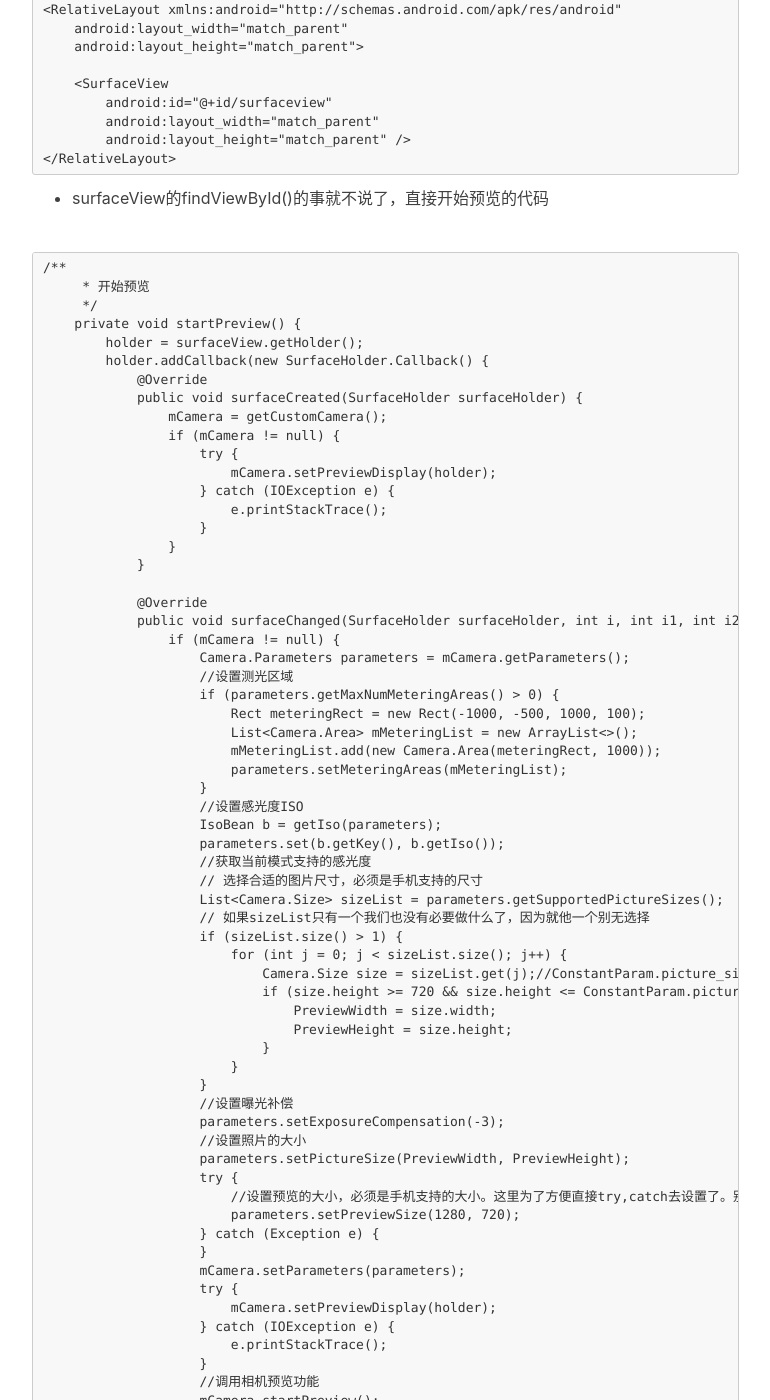
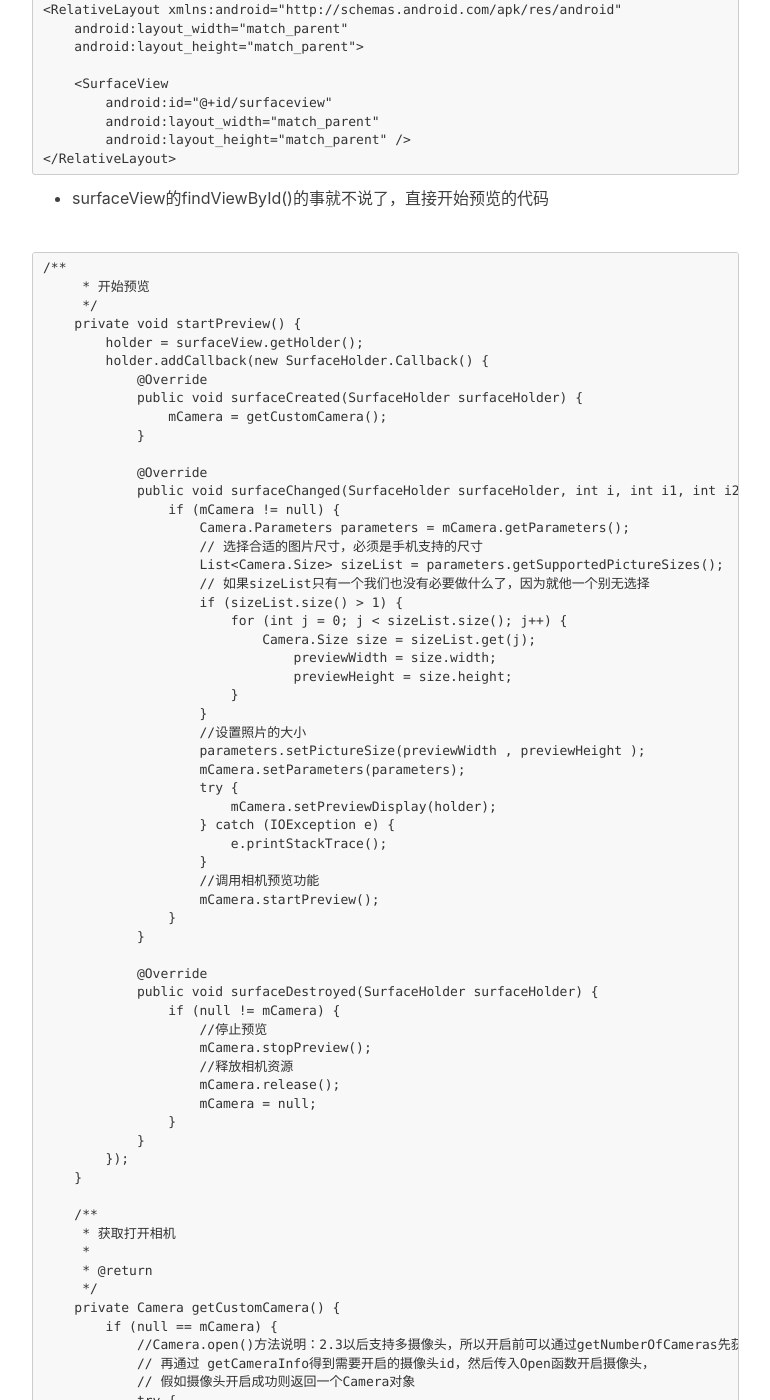
Before and after one commit to mtjsoft/mtjsoft.github.io, a Jekyll site: the page built from _posts/2017-11-04-Android自定义Camera，用SurfaceView预览.md, in a window 1280 px wide and 1400 px high, scrolled down 676 px. Shown: the whole window, without its empty margins (233-1003 px from the left). Built offline with Jekyll 4.4.1, drawn with Linux system fonts in a browser that asks for light colours; nearby versions of some CDN libraries; comment, search, counter and statistics services are not loaded; some of the changed text lies outside the part shown.

Commit message:
Update 2017-11-04-Android自定义Camera，用SurfaceView预览.md

````diff
--- a/_posts/2017-11-04-Android自定义Camera，用SurfaceView预览.md
+++ b/_posts/2017-11-04-Android自定义Camera，用SurfaceView预览.md
@@ -36,51 +36,24 @@ tags:
             @Override
             public void surfaceCreated(SurfaceHolder surfaceHolder) {
                 mCamera = getCustomCamera();
-                if (mCamera != null) {
-                    try {
-                        mCamera.setPreviewDisplay(holder);
-                    } catch (IOException e) {
-                        e.printStackTrace();
-                    }
-                }
             }
 
             @Override
             public void surfaceChanged(SurfaceHolder surfaceHolder, int i, int i1, int i2) {
                 if (mCamera != null) {
                     Camera.Parameters parameters = mCamera.getParameters();
-                    //设置测光区域
-                    if (parameters.getMaxNumMeteringAreas() > 0) {
-                        Rect meteringRect = new Rect(-1000, -500, 1000, 100);
-                        List<Camera.Area> mMeteringList = new ArrayList<>();
-                        mMeteringList.add(new Camera.Area(meteringRect, 1000));
-                        parameters.setMeteringAreas(mMeteringList);
-                    }
-                    //设置感光度ISO
-                    IsoBean b = getIso(parameters);
-                    parameters.set(b.getKey(), b.getIso());
-                    //获取当前模式支持的感光度
                     // 选择合适的图片尺寸，必须是手机支持的尺寸
                     List<Camera.Size> sizeList = parameters.getSupportedPictureSizes();
                     // 如果sizeList只有一个我们也没有必要做什么了，因为就他一个别无选择
                     if (sizeList.size() > 1) {
                         for (int j = 0; j < sizeList.size(); j++) {
-                            Camera.Size size = sizeList.get(j);//ConstantParam.picture_size
-                            if (size.height >= 720 && size.height <= ConstantParam.picture_size && size.height >= PreviewHeight) {
-                                PreviewWidth = size.width;
-                                PreviewHeight = size.height;
-                            }
+                            Camera.Size size = sizeList.get(j);
+                                previewWidth = size.width;
+                                previewHeight = size.height;
                         }
                     }
-                    //设置曝光补偿
-                    parameters.setExposureCompensation(-3);
                     //设置照片的大小
-                    parameters.setPictureSize(PreviewWidth, PreviewHeight);
-                    try {
-                        //设置预览的大小，必须是手机支持的大小。这里为了方便直接try,catch去设置了。别说懒...
-                        parameters.setPreviewSize(1280, 720);
-                    } catch (Exception e) {
-                    }
+                    parameters.setPictureSize(previewWidth , previewHeight );
                     mCamera.setParameters(parameters);
                     try {
                         mCamera.setPreviewDisplay(holder);
@@ -105,61 +78,19 @@ tags:
         });
     }
 
-    //这个方法是目前针对camera设置ISO比较好的方法。我也是拷贝来滴。就是这么懒...
-    public IsoBean getIso(Camera.Parameters params) {
-        String flat = params.flatten();
-        //Log.i("flat", flat);
-        String[] isoValues = null;
-        String values_keyword = null;
-        String iso_keyword = null;
-        if (flat.contains("iso-mode-values")) {
-            // google galaxy nexus keywords
-            values_keyword = "iso-mode-values";
-            iso_keyword = "iso";
-        } else if (flat.contains("iso-speed-values")) {
-            // micromax a101 keywords
-            values_keyword = "iso-speed-values";
-            iso_keyword = "iso-speed";
-        } else if (flat.contains("nv-picture-iso-values")) {
-            // LG dual p990 keywords
-            values_keyword = "nv-picture-iso-values";
-            iso_keyword = "nv-picture-iso";
-        } else if (flat.contains("iso-values")) {
-            // most used keywords
-            values_keyword = "iso-values";
-            iso_keyword = "iso";
-        }
-        // add other eventual keywords here...
-        if (iso_keyword != null) {
-            // flatten contains the iso key!!
-            String iso = flat.substring(flat.indexOf(values_keyword));
-            iso = iso.substring(iso.indexOf("=") + 1);
-            if (iso.contains(";")) {
-                iso = iso.substring(0, iso.indexOf(";"));
-            }
-            isoValues = iso.split(",");
-            IsoBean bean = new IsoBean();
-            bean.setKey(iso_keyword);
-            bean.setValues(isoValues);
-            return bean;
-        }
-        return null;
-    }
-
-/**
+    /**
      * 获取打开相机
      *
      * @return
      */
     private Camera getCustomCamera() {
         if (null == mCamera) {
-            //使用Camera的Open函数开机摄像头硬件
             //Camera.open()方法说明：2.3以后支持多摄像头，所以开启前可以通过getNumberOfCameras先获取摄像头数目，
             // 再通过 getCameraInfo得到需要开启的摄像头id，然后传入Open函数开启摄像头，
             // 假如摄像头开启成功则返回一个Camera对象
             try {
                 mCamera = Camera.open();
-                //预览画面旋转90度
+                //预览画面默认是横屏的，需要旋转90度
                 mCamera.setDisplayOrientation(90);
             } catch (Exception e) {
             }
@@ -167,71 +98,7 @@ tags:
         return mCamera;
     }
 ```
-* 其中设置感光度ISO的实体类如下：
 
-```
-public class IsoBean implements Parcelable {
-    private String key;
-    private String[] values;
-    private String iso = "auto";
-
-    public String getIso() {
-        if (values != null && values.length > 0) {
-        //获取最大的感光度
-            iso = values[values.length - 1];
-        }
-        return iso;
-    }
-
-    public String getKey() {
-        return key;
-    }
-
-    public void setKey(String key) {
-        this.key = key;
-    }
-
-    public String[] getValues() {
-        return values;
-    }
-
-    public void setValues(String[] values) {
-        this.values = values;
-    }
-
-
-    @Override
-    public int describeContents() {
-        return 0;
-    }
-
-    @Override
-    public void writeToParcel(Parcel dest, int flags) {
-        dest.writeString(this.key);
-        dest.writeStringArray(this.values);
-    }
-
-    public IsoBean() {
-    }
-
-    protected IsoBean(Parcel in) {
-        this.key = in.readString();
-        this.values = in.createStringArray();
-    }
-
-    public static final Creator<IsoBean> CREATOR = new Creator<IsoBean>() {
-        @Override
-        public IsoBean createFromParcel(Parcel source) {
-            return new IsoBean(source);
-        }
-
-        @Override
-        public IsoBean[] newArray(int size) {
-            return new IsoBean[size];
-        }
-    };
-}
-```
 * 预览已经OK了。简单至极吧。
 *  下面是一个camera拍照的方法：
 
````
